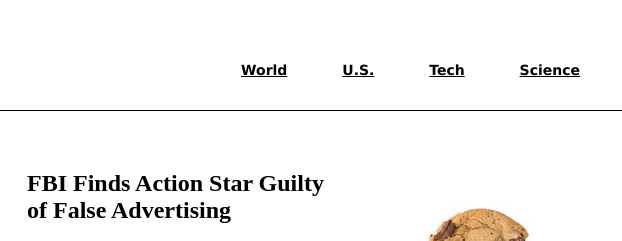
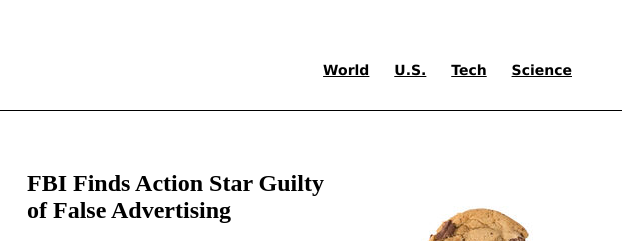
Before and after one commit to cherondev/mytimes, a plain HTML site: page index.html in a window 1280 px wide. Shown: the top 241 px of the page, 658-1280 px from the left. Drawn offline with Linux system fonts and the light colour scheme.

Commit message:
Tightened up spacing on top nav.

```diff
--- a/resources/css/style.css
+++ b/resources/css/style.css
@@ -27,12 +27,13 @@ header {
 header nav {
   text-align: right;
   position: fixed;
+  right: 30px;
   width: 100%;
   z-index: 5;
 }
 
 header nav span {
-  padding-right: 50px;
+  padding-right: 20px;
 }
 
 a {
```
